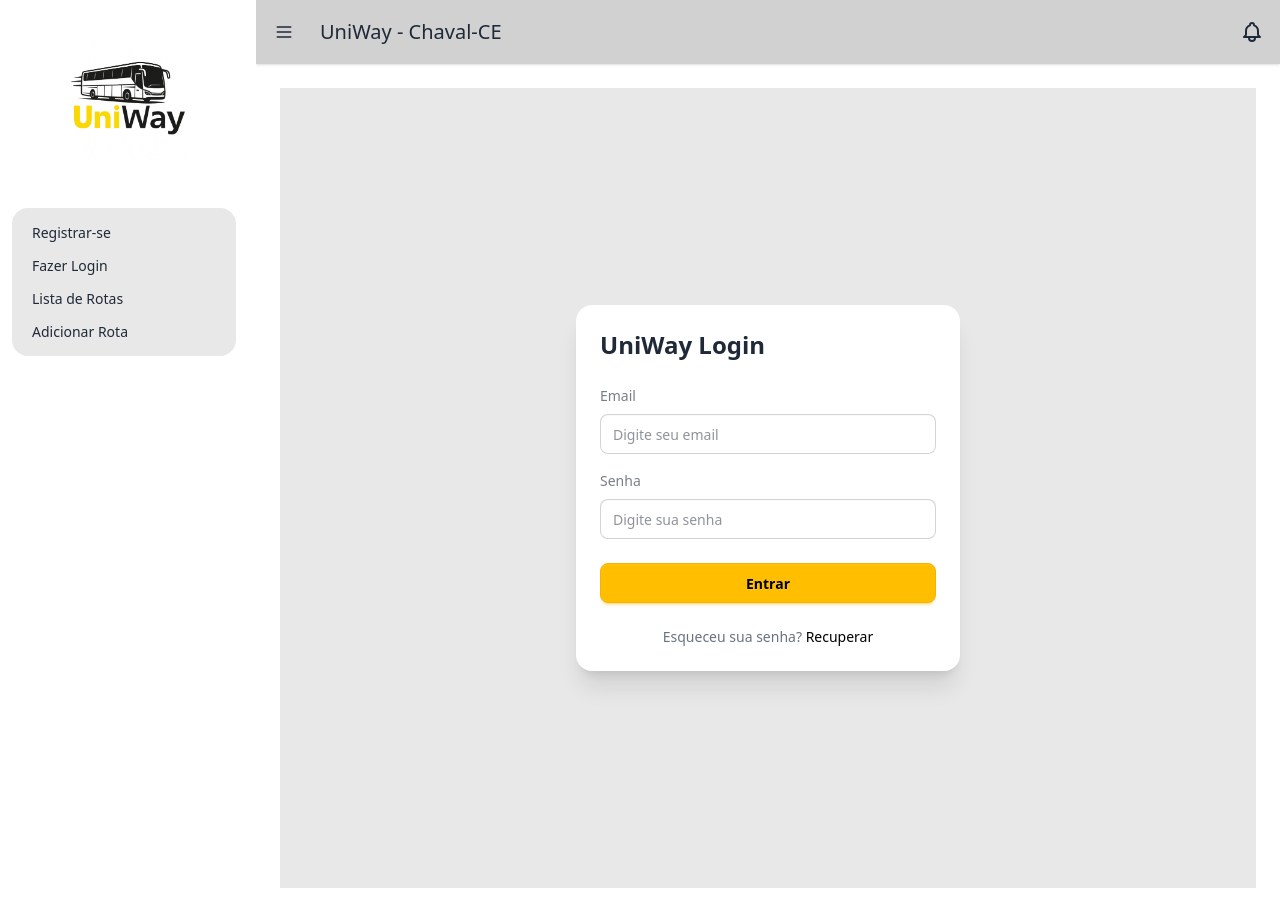
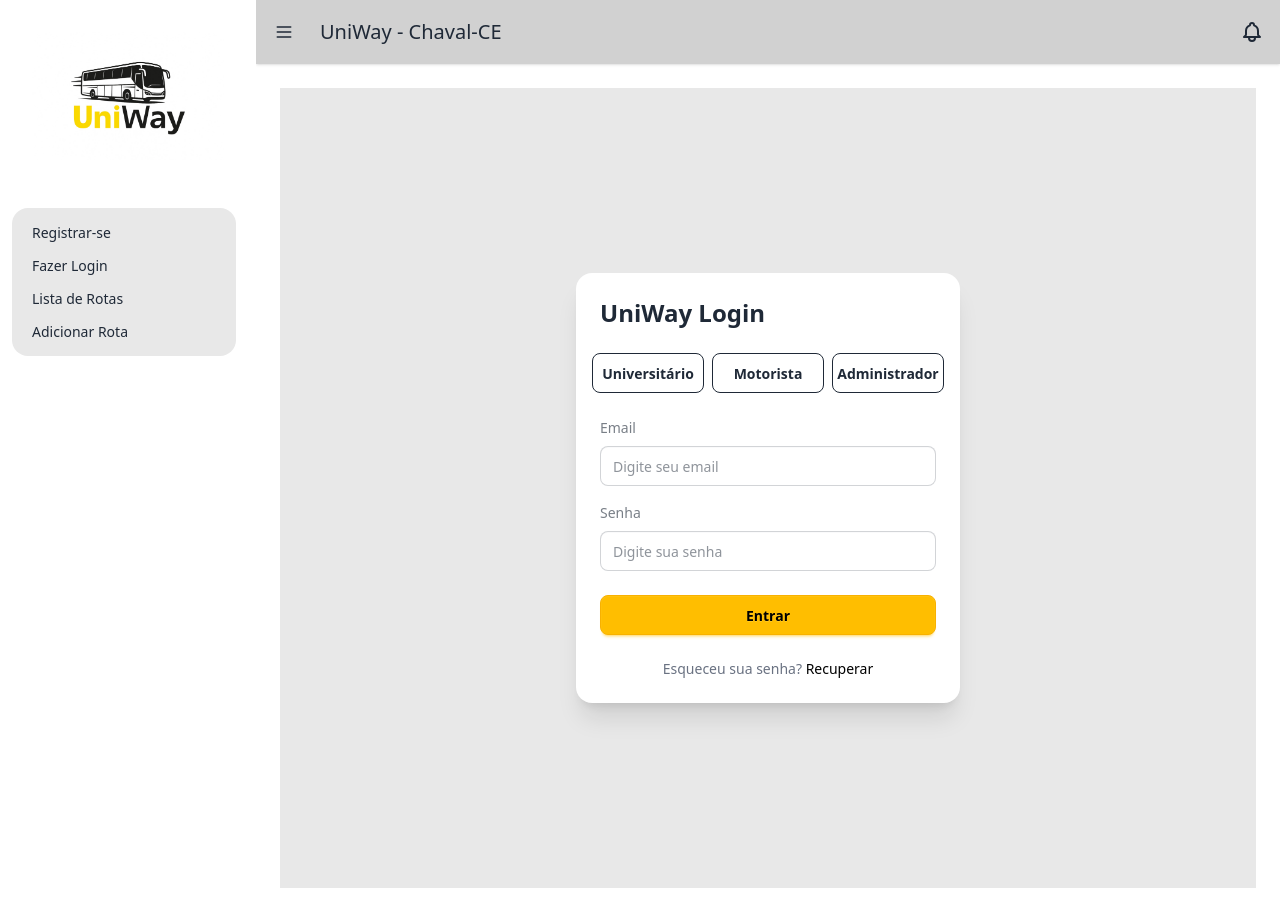
Before and after one commit to geancarlos-brito/UniWay, a Vue app: page /login in a window 1280 px wide. Built offline with nearby package versions, Linux system fonts and the light colour scheme.

Commit message:
Programei para quando clicar na logo direciona para a página Home

```diff
--- a/src/components/logo.vue
+++ b/src/components/logo.vue
@@ -1,6 +1,12 @@
 <template>
   <div class="mb-4 p-8">
-    <img src="../assets/images/logo.jpg" alt="UniWay" class="w-full h-auto object-cover" />
+    <router-link to="/" class="block">
+      <img
+        src="@/assets/images/logo.jpg"
+        alt="UniWay"
+        class="w-full h-auto object-cover cursor-pointer transition-transform duration-200 hover:scale-105"
+      />
+    </router-link>
   </div>
 </template>
 
--- a/src/views/auth/login.vue
+++ b/src/views/auth/login.vue
@@ -2,7 +2,22 @@
   <div class="min-h-screen bg-base-200 flex items-center justify-center">
     <div class="card w-96 bg-base-100 shadow-xl">
       <div class="card-body">
-        <h2 class="card-title text-center mb-4 text-2xl font-bold">UniWay Login</h2>
+        <h1 class="card-title text-center mb-4 text-2xl font-bold">UniWay Login</h1>
+
+        <!-- Seleção de tipo de usuário -->
+        <div class="flex justify-center mb-4 gap-2">
+          <button
+            v-for="tipo in tipos"
+            :key="tipo"
+            @click="selecionarTipo(tipo)"
+            :class="[
+              'btn w-28 font-semibold',
+              tipoUsuario === tipo ? 'btn-warning' : 'btn-outline'
+            ]"
+          >
+            {{ tipo }}
+          </button>
+        </div>
 
         <label class="label">Email</label>
         <input
@@ -21,7 +36,9 @@
         />
 
         <div class="mt-4">
-          <button class="btn btn-warning w-full font-bold" @click="login">Entrar</button>
+          <button class="btn btn-warning w-full font-bold" @click="login">
+            Entrar
+          </button>
         </div>
 
         <p class="text-sm text-center mt-4 text-gray-500">
@@ -40,24 +57,33 @@ import { useRouter } from "vue-router";
 const router = useRouter();
 const email = ref("");
 const senha = ref("");
+const tipos = ["Universitário", "Motorista", "Administrador"];
+const tipoUsuario = ref("");
+
+const selecionarTipo = (tipo) => {
+  tipoUsuario.value = tipo;
+};
 
 const login = async () => {
-  // Exemplo simples: valida login fake
   if (email.value === "" || senha.value === "") {
     alert("Preencha todos os campos!");
     return;
   }
 
-  // Aqui tu pode adaptar pra IndexedDB ou LocalStorage depois
+  if (!tipoUsuario.value) {
+    alert("Selecione o tipo de usuário!");
+    return;
+  }
+
   const usuario = {
     nome: "Usuário de Teste",
     email: email.value,
-    tipo: "universitario",
+    tipo: tipoUsuario.value.toLowerCase(),
   };
 
   localStorage.setItem("usuarioLogado", JSON.stringify(usuario));
 
-  alert("Login realizado com sucesso!");
-  router.push("/"); // redireciona pra Home
+  alert(`Login realizado como ${tipoUsuario.value}!`);
+  router.push("/"); // redireciona pra Home (pode mudar depois se quiser)
 };
 </script>
--- a/src/views/auth/register.vue
+++ b/src/views/auth/register.vue
@@ -55,7 +55,7 @@
             <option value="UESPI">
               Universidade Estadual do Piauí (UESPI)
             </option>
-            <option value="UESPI">
+            <option value="UNIP">
               Universidade Paulista (UNIP)
             </option>
             <option value="IESVAP">
--- a/src/views/dashboard.vue
+++ b/src/views/dashboard.vue
@@ -56,7 +56,7 @@ onBeforeUnmount(() => {
       </div>
 
       <div class="bg-gray-100 rounded-xl shadow p-4 text-center">
-        <p class="text-3xl font-bold">16h</p>
+        <p class="text-3xl font-bold">{{ horarioSaida }}</p>
         <p class="text-gray-600">Horário de saída</p>
       </div>
     </div>
```
